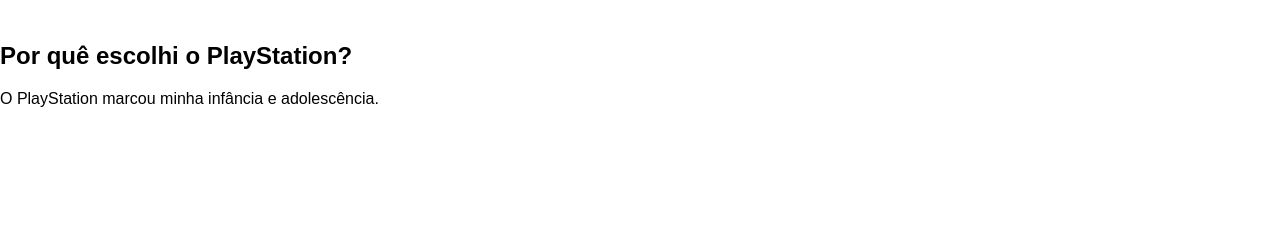
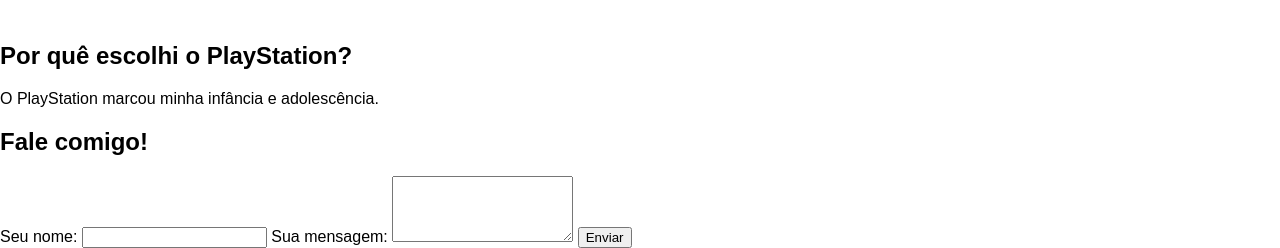
Before and after one commit to vitorgsantos-eng/meu-videogame-favorito, a plain HTML site: page index.html in a window 1280 px wide. Shown: the part 1053-1301 px from the top of the page. Before the commit the page ends 1177 px from the top, so only its background shows below. Drawn offline with Linux system fonts and the light colour scheme.

Commit message:
Update index.html

```diff
--- a/index.html
+++ b/index.html
@@ -2,6 +2,9 @@
 <html lang="pt-BR">
   <head>
     <meta charset="UTF-8">
+    <link rel="preconnect" href="https://fonts.googleapis.com">
+    <link rel="preconnect" href="https://fonts.gstatic.com" crossorigin>
+    <link href="https://fonts.googleapis.com/css2?family=Poppins:wght@400;600&display=swap" rel="stylesheet">
     <title>Meu videogame favorito</title>
     <link rel="stylesheet" href="style.css">
   </head>
@@ -14,5 +17,16 @@
       <h2>Por quê escolhi o PlayStation?</h2>
       <p> O PlayStation marcou minha infância e adolescência.</p>
     </section>
+    <section class="contato">
+      <h2>Fale comigo!</h2>
+      <form>
+        <label for="nome">Seu nome:</label>
+        <input type="text" id="nome" name="nome" required>
+
+        <label for="mensagem">Sua mensagem:</label>
+        <textarea id="mensagem" name="mensagem" rows="4" required></textarea>
+        <button type="submit">Enviar</button>
+      </form>
+    </section>
   </body>
 </html>
```
